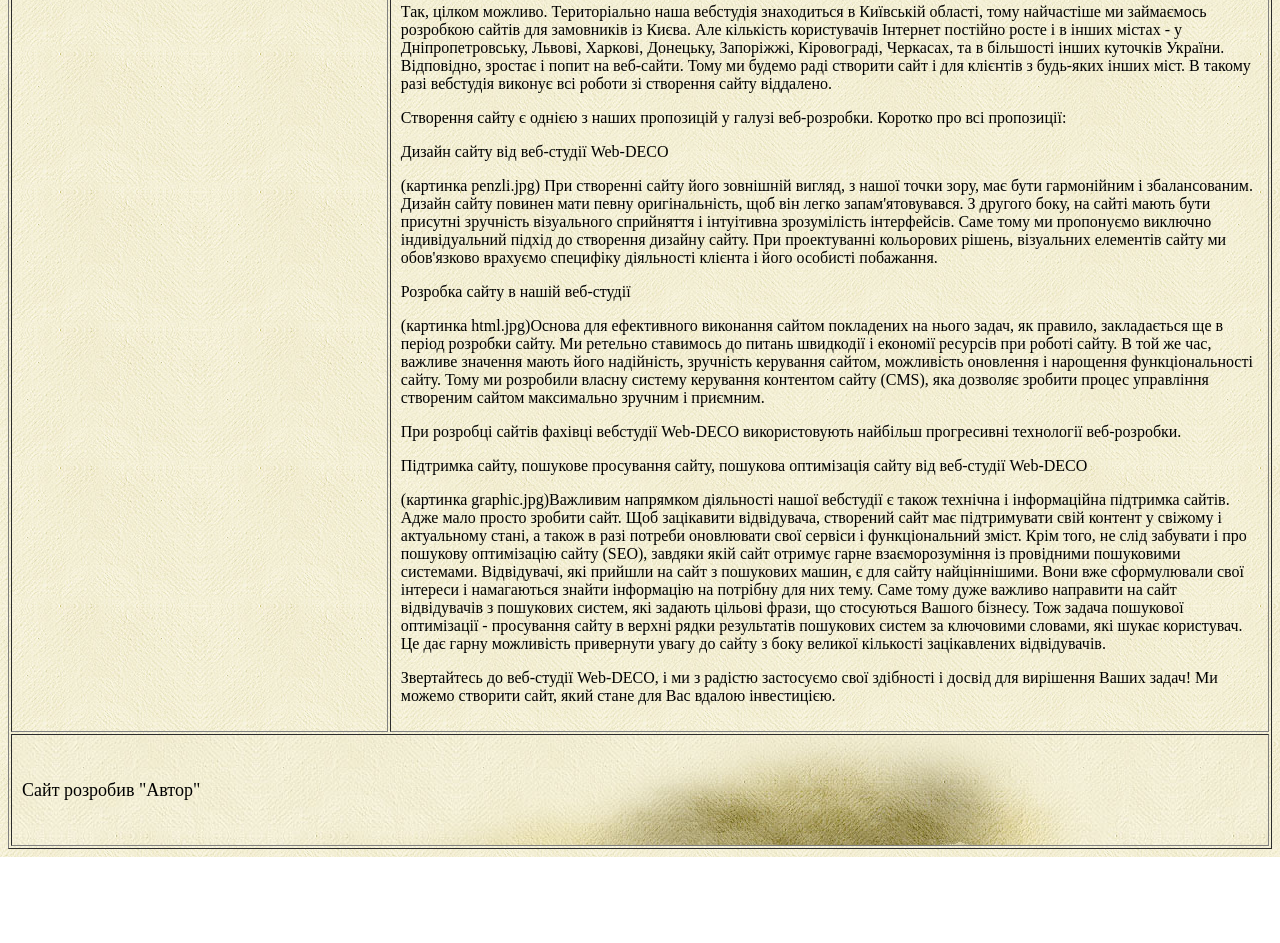
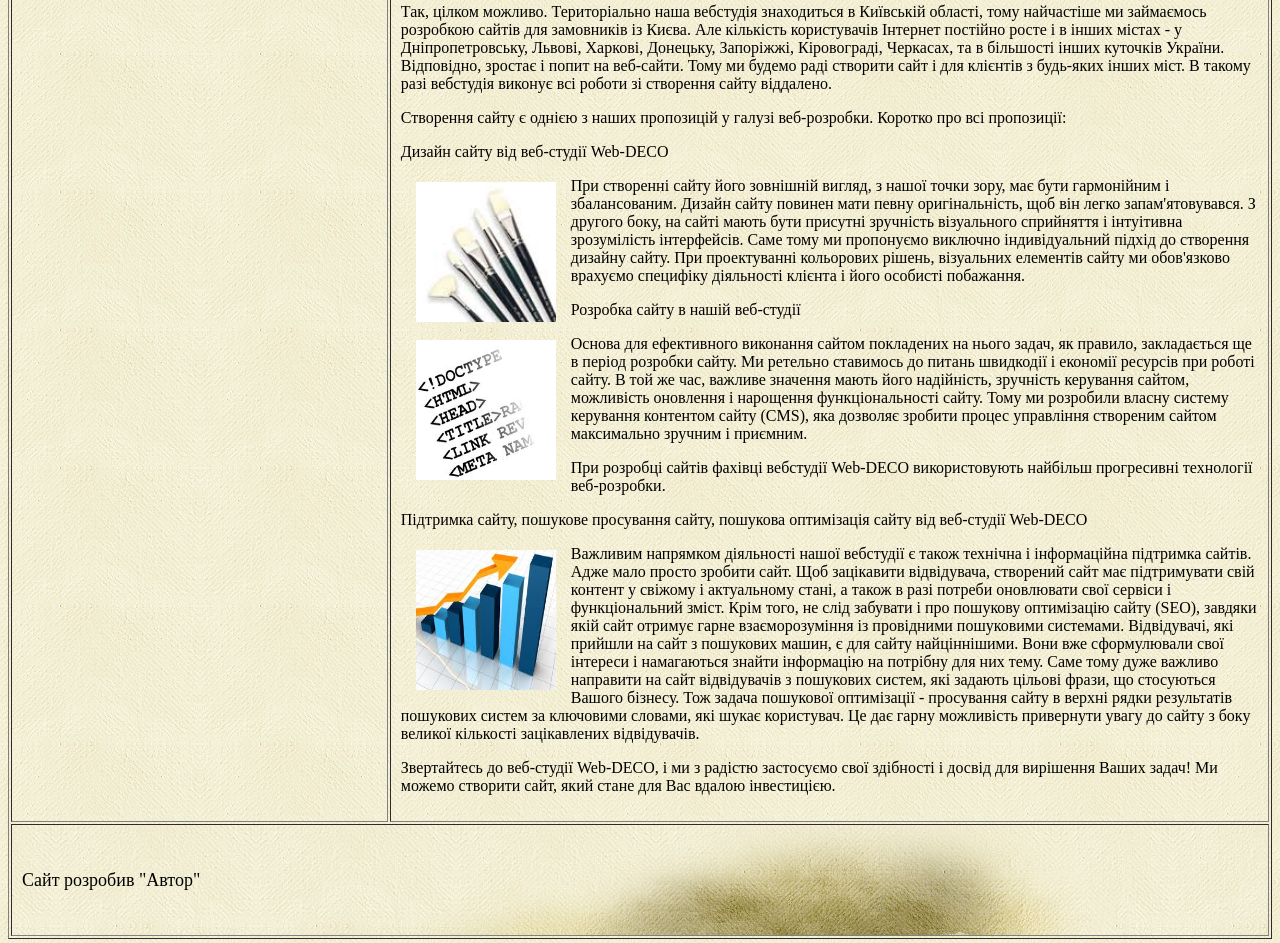
Before and after one commit to Mirada2701/Mirada2701.github.io, a plain HTML site: page index.html in a window 1280 px wide. Shown: the part 636-1579 px from the top of the page. Before the commit the page ends 1493 px from the top, so only its background shows below. Drawn offline with Linux system fonts and the light colour scheme.

Commit message:
15 - Виставити картинки

```diff
--- a/index.html
+++ b/index.html
@@ -71,17 +71,18 @@
 
         <p>Дизайн сайту від веб-студії Web-DECO</p>
 
-         <p>(картинка penzli.jpg) При створенні сайту його зовнішній вигляд, з нашої точки зору, має бути гармонійним і збалансованим. Дизайн сайту повинен мати певну оригінальність, щоб він легко запам'ятовувався. З другого боку, на сайті мають бути присутні зручність візуального сприйняття і інтуітивна зрозумілість інтерфейсів. Саме тому ми пропонуємо виключно індивідуальний підхід до створення дизайну сайту. При проектуванні кольорових рішень, візуальних елементів сайту ми обов'язково врахуємо специфіку діяльності клієнта і його особисті побажання.</p>
+         <p><img src="images/penzli.jpg" height="140" width="140" align="left" hspace="15" vspace="5">
+             При створенні сайту його зовнішній вигляд, з нашої точки зору, має бути гармонійним і збалансованим. Дизайн сайту повинен мати певну оригінальність, щоб він легко запам'ятовувався. З другого боку, на сайті мають бути присутні зручність візуального сприйняття і інтуітивна зрозумілість інтерфейсів. Саме тому ми пропонуємо виключно індивідуальний підхід до створення дизайну сайту. При проектуванні кольорових рішень, візуальних елементів сайту ми обов'язково врахуємо специфіку діяльності клієнта і його особисті побажання.</p>
 
          <p>Розробка сайту в нашій веб-студії</p>
 
-         <p>(картинка html.jpg)Основа для ефективного виконання сайтом покладених на нього задач, як правило, закладається ще в період розробки сайту. Ми ретельно ставимось до питань швидкодії і економії ресурсів при роботі сайту. В той же час, важливе значення мають його надійність, зручність керування сайтом, можливість оновлення і нарощення функціональності сайту. Тому ми розробили власну систему керування контентом сайту (CMS), яка дозволяє зробити процес управління створеним сайтом максимально зручним і приємним.</p>
+         <p><img src="images/html.jpg" height="140" width="140" align="left" hspace="15" vspace="5">Основа для ефективного виконання сайтом покладених на нього задач, як правило, закладається ще в період розробки сайту. Ми ретельно ставимось до питань швидкодії і економії ресурсів при роботі сайту. В той же час, важливе значення мають його надійність, зручність керування сайтом, можливість оновлення і нарощення функціональності сайту. Тому ми розробили власну систему керування контентом сайту (CMS), яка дозволяє зробити процес управління створеним сайтом максимально зручним і приємним.</p>
 
          <p>При розробці cайтів фахівці вебстудії Web-DECO використовують найбільш прогресивні технології веб-розробки.</p>
 
          <p>Підтримка сайту, пошукове просування сайту, пошукова оптимізація сайту від веб-студії Web-DECO</p>
 
-         <p>(картинка graphic.jpg)Важливим напрямком діяльності нашої вебстудії є також технічна і інформаційна підтримка сайтів. Адже мало просто зробити сайт. Щоб зацікавити відвідувача, створений сайт має підтримувати свій контент у свіжому і актуальному стані, а також в разі потреби оновлювати свої сервіси і функціональний зміст. Крім того, не слід забувати і про пошукову оптимізацію сайту (SEO), завдяки якій сайт отримує гарне взаєморозуміння із провідними пошуковими системами. Відвідувачі, які прийшли на сайт з пошукових машин, є для сайту найціннішими. Вони вже сформулювали свої інтереси і намагаються знайти інформацію на потрібну для них тему. Саме тому дуже важливо направити на сайт відвідувачів з пошукових систем, які задають цільові фрази, що стосуються Вашого бізнесу. Тож задача пошукової оптимізації - просування сайту в верхні рядки результатів пошукових систем за ключовими словами, які шукає користувач. Це дає гарну можливість привернути увагу до сайту з боку великої кількості зацікавлених відвідувачів.</p>
+         <p><img src="images/graphic.jpg" height="140" width="140" align="left" hspace="15" vspace="5">Важливим напрямком діяльності нашої вебстудії є також технічна і інформаційна підтримка сайтів. Адже мало просто зробити сайт. Щоб зацікавити відвідувача, створений сайт має підтримувати свій контент у свіжому і актуальному стані, а також в разі потреби оновлювати свої сервіси і функціональний зміст. Крім того, не слід забувати і про пошукову оптимізацію сайту (SEO), завдяки якій сайт отримує гарне взаєморозуміння із провідними пошуковими системами. Відвідувачі, які прийшли на сайт з пошукових машин, є для сайту найціннішими. Вони вже сформулювали свої інтереси і намагаються знайти інформацію на потрібну для них тему. Саме тому дуже важливо направити на сайт відвідувачів з пошукових систем, які задають цільові фрази, що стосуються Вашого бізнесу. Тож задача пошукової оптимізації - просування сайту в верхні рядки результатів пошукових систем за ключовими словами, які шукає користувач. Це дає гарну можливість привернути увагу до сайту з боку великої кількості зацікавлених відвідувачів.</p>
 
          <p>Звертайтесь до веб-студії Web-DECO, і ми з радістю застосуємо свої здібності і досвід для вирішення Ваших задач! Ми можемо створити сайт, який стане для Вас вдалою інвестицією.</p>
         </td>
```
Also changed, not shown: images/graphic.jpg (added), images/html.jpg (added), images/penzli.jpg (added).
